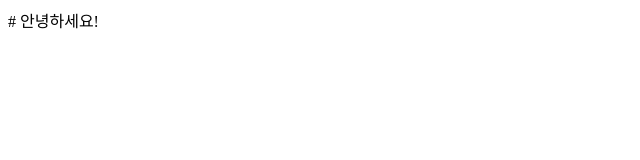
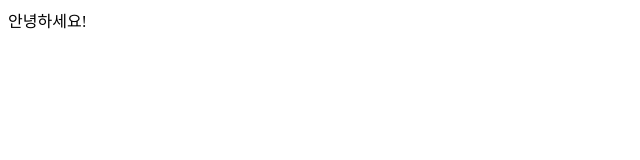
Before and after one commit to kim-taehan/kim-taehan.github.io, a plain HTML site: page index.html in a window 1280 px wide. Shown: the full height of the page, 0-640 px from the left. Drawn offline with Linux system fonts and the light colour scheme.

Commit message:
Update index.html

```diff
--- a/index.html
+++ b/index.html
@@ -7,6 +7,6 @@
     <title>Document</title>
 </head>
 <body>
-    # 안녕하세요!
+   안녕하세요!
 </body>
 </html>
```
